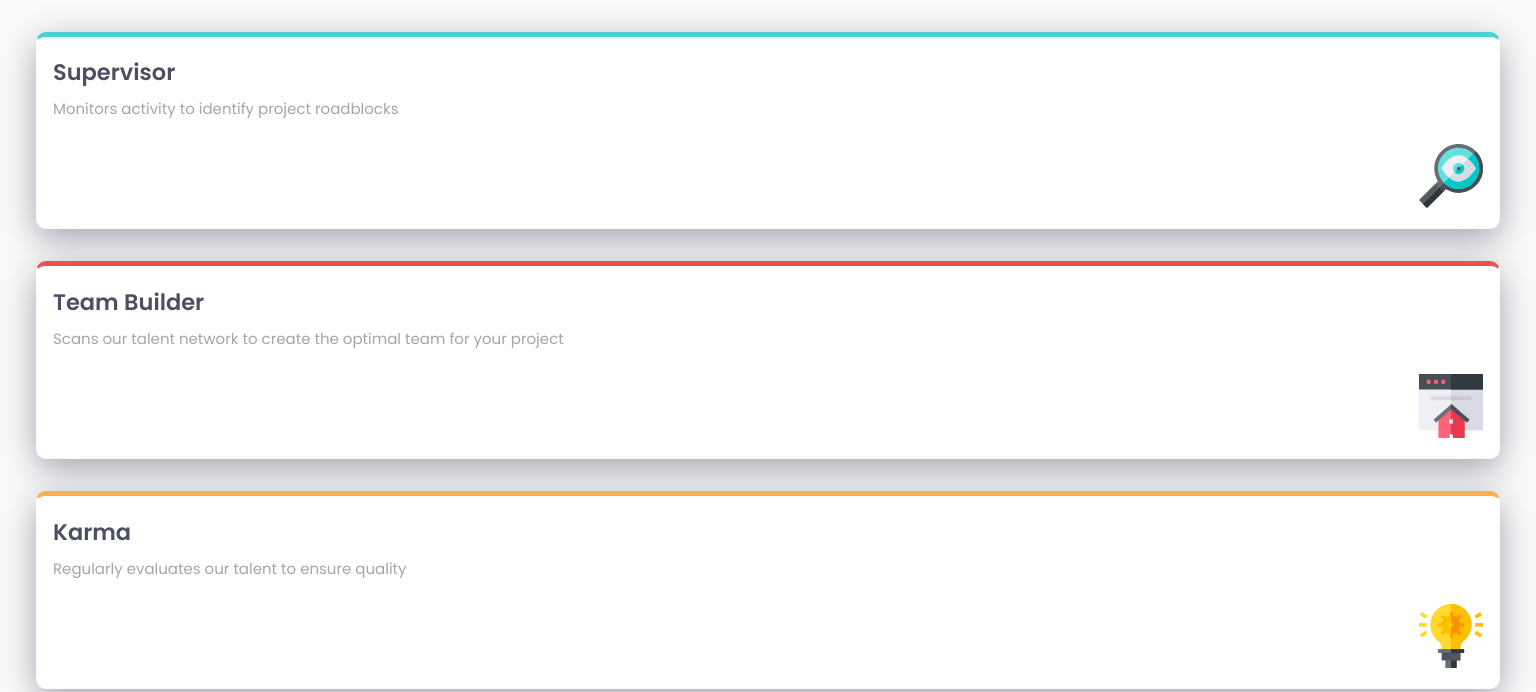
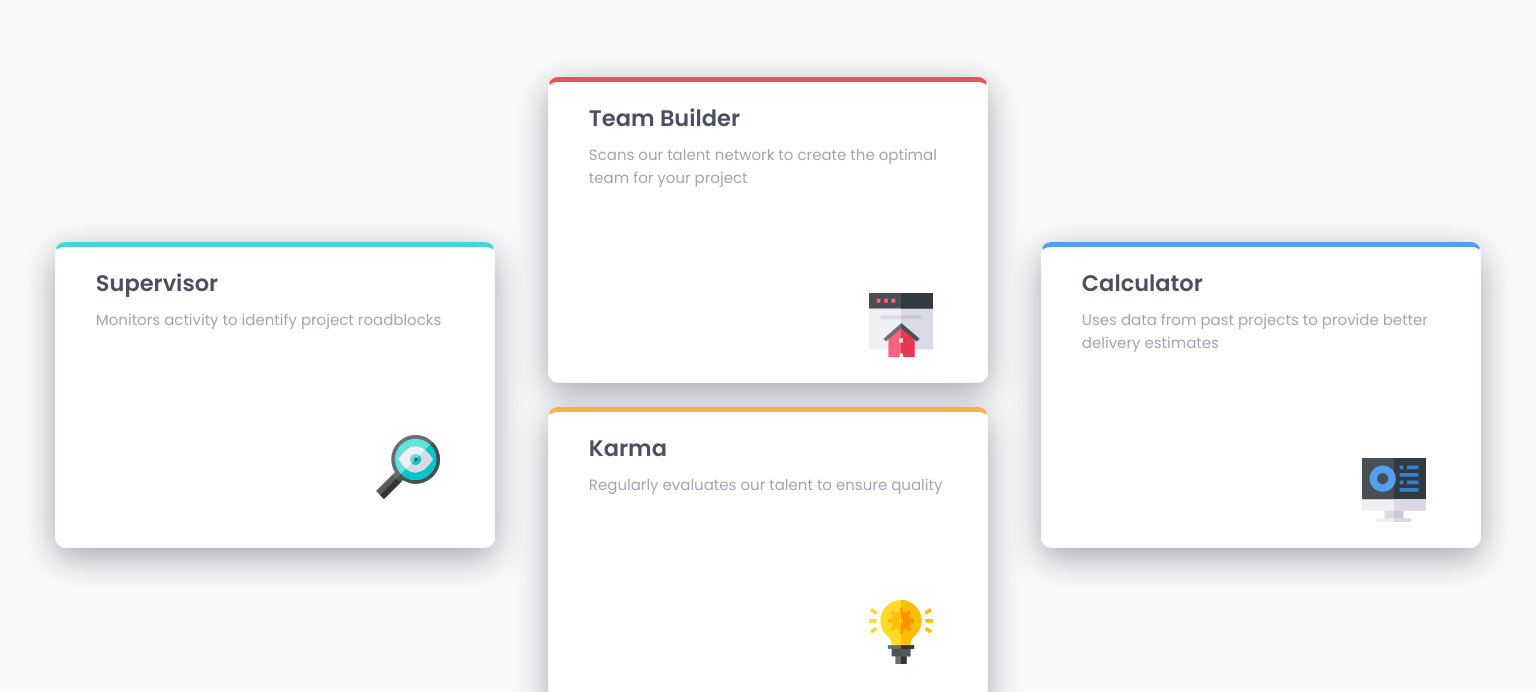
Before and after one commit to mroungou/four-card-feature-section-master, a plain HTML site: page index.html in a window 1536 px wide. Shown: the part 232-924 px from the top of the page. Drawn offline with Linux system fonts and the light colour scheme.

Commit message:
complet draft

```diff
--- a/index.html
+++ b/index.html
@@ -25,30 +25,34 @@
       </p>
     </div>
     <div class="container">
-      <div class="supervisor">
+      <div class="column1">
+        <div class="card supervisor">
           <h2>Supervisor</h2>
           <p>Monitors activity to identify project roadblocks</p>
           <img src="./images/icon-supervisor.svg" alt="">
         </div>
-      <div class="team-builder">
+      </div>
+      <div class="column2">
+        <div class="card team-builder">
           <h2>Team Builder</h2>
           <p>Scans our talent network to create the optimal team for your project</p>
           <img src="./images/icon-team-builder.svg" alt="">
         </div>
-      <div class="karma">
+        <div class="card karma">
           <h2>Karma</h2>
           <p>Regularly evaluates our talent to ensure quality</p>
           <img src="./images/icon-karma.svg" alt="">
         </div>
-      <div class="calculator">
+      </div>
+      <div class="column3">
+        <div class="card calculator">
           <h2>Calculator</h2>
           <p>Uses data from past projects to provide better delivery estimates</p>
           <img src="./images/icon-calculator.svg" alt="">
         </div>
       </div>
+    </div>
   </main>
-
-
   <!-- <footer>
     <p class="attribution">
       Challenge by <a href="https://www.frontendmentor.io?ref=challenge" target="_blank">Frontend Mentor</a>.
--- a/main.scss
+++ b/main.scss
@@ -1,5 +1,3 @@
-.attribution { font-size: 11px; text-align: center; }
-.attribution a { color: hsl(228, 45%, 44%); }
 
 // primary colors
 
@@ -44,9 +42,10 @@ main {
         }
 
         img {
-            float: right;
+            // float: right;
             padding-top: 1rem;
             padding-bottom: 1.25rem;
+            padding: 1rem 0rem 1.55rem 13.25rem;
         }
 
 }
@@ -105,3 +104,112 @@ main {
         border-top: 5px solid $blue;
     }
 }
+
+@media only screen and (min-width: 1440px) {
+
+    .main-ad {
+        h1 {
+            font-size: 2rem;
+        }
+
+        p {
+            font-size: 1rem;
+            padding: 0 26rem;
+        }
+    }
+
+    .container {
+        grid-template-columns: repeat(3, 1fr);
+        gap: 15px;
+        // grid-template-rows: auto auto;
+        // grid-template-areas:
+        //     "supervisor     team    calculator"
+        //     "supervisor     karma   calculator";
+        //     // "supervisor      karma          calculator";
+
+        // .supervisor {
+        //     grid-area: supervisor;
+        // }
+        // .team-builder {
+        //     grid-area: team;
+        // }
+        // .karma {
+        //     grid-area: karma;
+        // }
+
+        // .calculator {
+        //     grid-area: calculator;
+        // }
+
+        .karma,
+        .team-builder,
+        .calculator {
+            margin-top: 0;
+        }
+
+        .card {
+            width: 85%;
+            height: 300px;
+            // justify-self: center;
+            // align-self: center;
+
+            img {
+                padding: 6rem 0rem 1.55rem 19rem;
+            }
+
+        }
+
+        .card:nth-child(1) {
+            grid-column: 1;
+        }
+
+        .card:nth-child(2),
+        .card:nth-child(3) {
+            grid-column: 2;
+        }
+
+        .card:nth-child(4) {
+            grid-column: 3;
+        }
+
+        .column1, .column3 {
+            display: flex;
+            justify-content: center;
+            align-items: center;
+        }
+
+        .column2 {
+            display: flex;
+            flex-direction: column;
+            justify-content: center;
+            align-items: center;
+        }
+
+        .supervisor {
+            p, h2 {
+                padding: 0 1.5rem;
+            }
+        }
+        .team-builder {
+            margin-bottom: 0.75rem;
+            p, h2 {
+                padding: 0 1.5rem;
+            }
+        }
+        .karma {
+            margin-top: 0.75rem;
+            p, h2 {
+                padding: 0 1.5rem;
+            }
+        }
+
+        .calculator {
+            p, h2 {
+                padding: 0 1.5rem;
+            }
+            img {
+                bottom: 0;
+            }
+        }
+    }
+}
```
Also changed, not shown: dist/css/main.css, 1 other file. Lines whose indentation alone changed are shown as unchanged.
